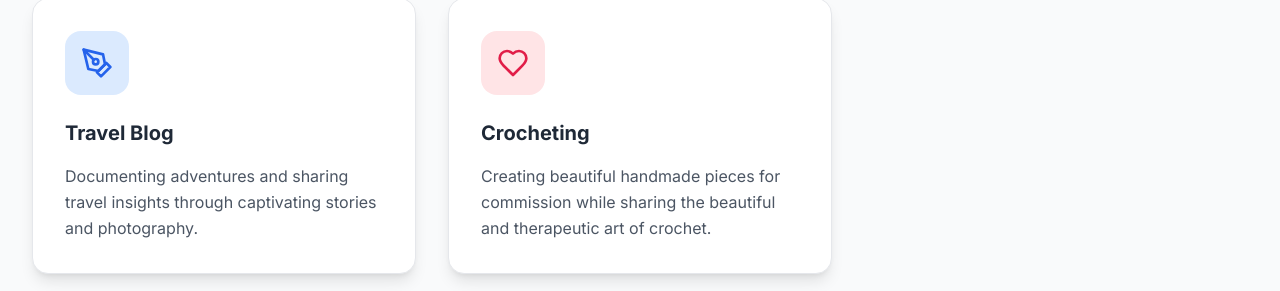
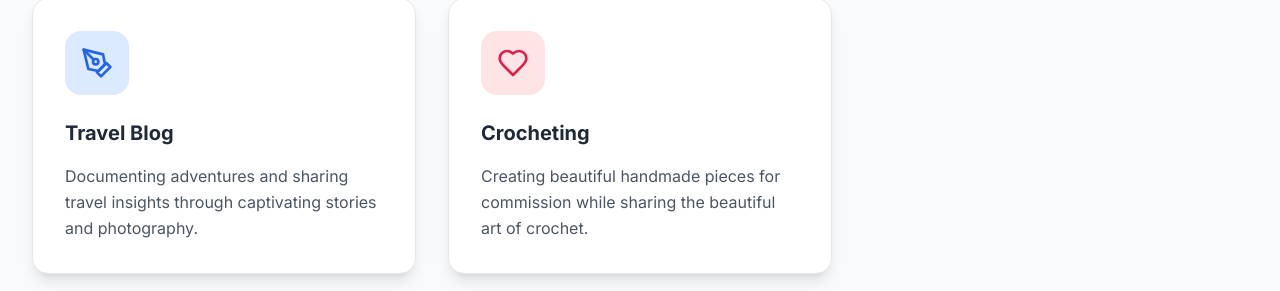
Before and after one commit to niya-shroff/alykatpaulport, a React (Vite) app: page / in a window 1280 px wide. Shown: the part 1456-1747 px from the top of the page. Built offline with nearby package versions, Linux system fonts and the light colour scheme.

Commit message:
Updated About.tsx

```diff
--- a/src/components/About.tsx
+++ b/src/components/About.tsx
@@ -30,7 +30,7 @@ export default function About() {
     {
       icon: Heart,
       title: 'Crocheting',
-      description: 'Creating beautiful handmade pieces for commission while sharing the beautiful and therapeutic art of crochet.',
+      description: 'Creating beautiful handmade pieces for commission while sharing the beautiful art of crochet.',
       color: 'bg-rose-100 text-rose-600 border-rose-200'
     }
   ];
```
